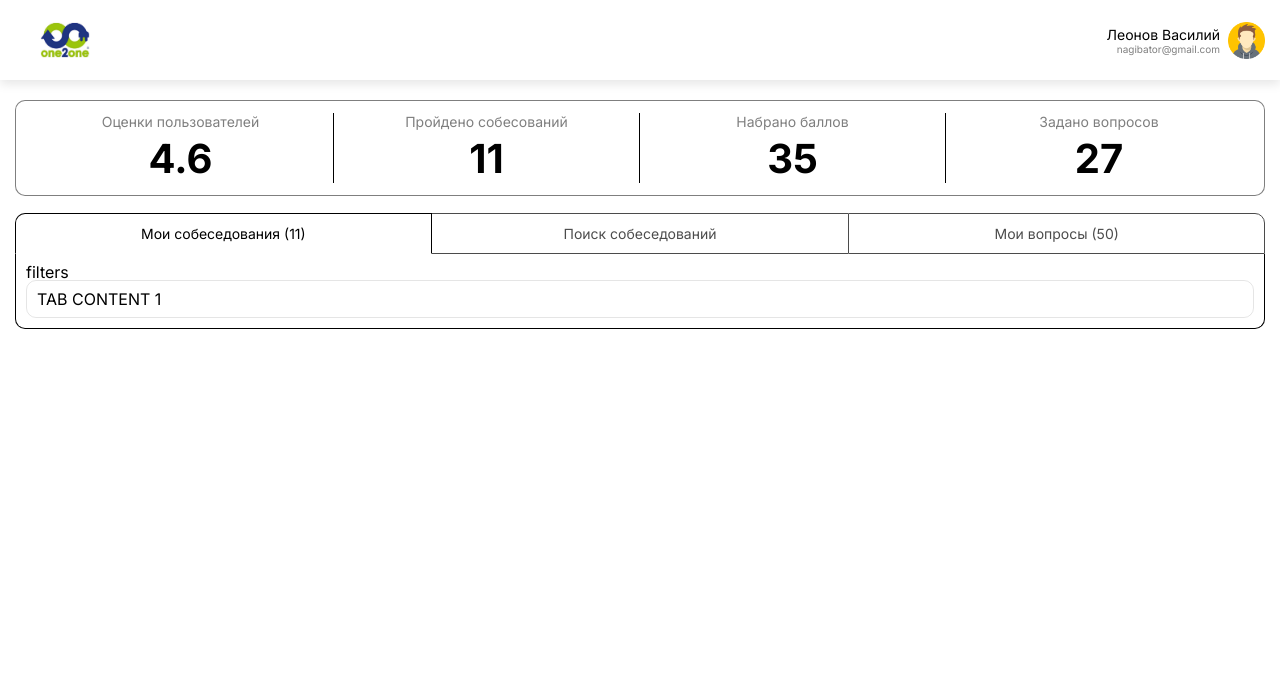
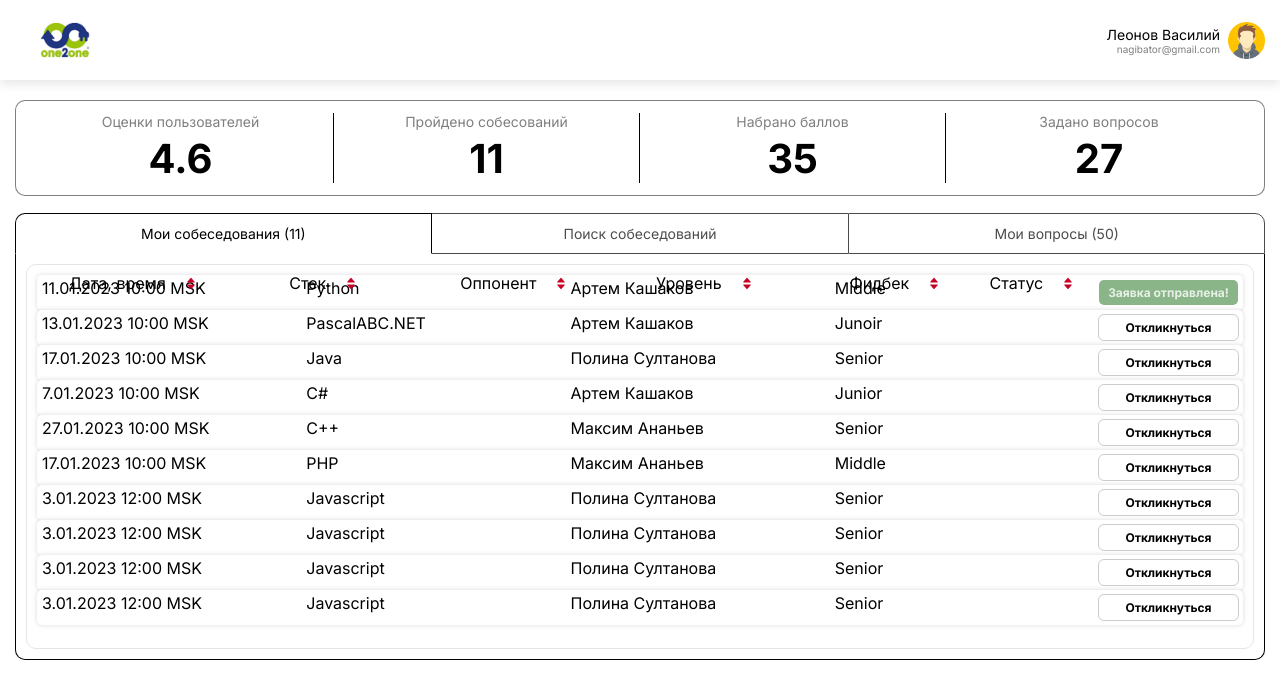
Before and after one commit to NikolayMurashkin/one-to-one_next, a Next.js app: page /interview in a window 1280 px wide. Shown: the top 698 px of the page. Built offline with nearby package versions, Linux system fonts and the light colour scheme.

Commit message:
added search interview

```diff
--- a/components/interview/InterviewTabs.module.scss
+++ b/components/interview/InterviewTabs.module.scss
@@ -13,8 +13,9 @@
 		border: 1px solid rgba(0, 0, 0, 0.1);
 		border-radius: 10px;
 		padding: 10px 10px 10px 10px;
-		max-height: 385px;
+		height: 385px;
 		overflow-y: auto;
+		position: relative;
 		&::-webkit-scrollbar {
 			width: 28px;
 			height: 0;
--- a/components/interview/InterviewTabs.tsx
+++ b/components/interview/InterviewTabs.tsx
@@ -3,7 +3,8 @@ import { useState } from 'react';
 import styles from './InterviewTabs.module.scss';
 import { Tabs } from './../ui/tabs/Tabs';
 import { TTab } from '../ui/tabs/Tabs.props';
-import { TabContent } from './TabContent';
+import { SearchInterview } from './SearchInterview';
+import { MyInterview } from './MyInterview';
 
 export const InterviewTabs = () => {
 	const tabs: TTab[] = [
@@ -26,10 +27,9 @@ export const InterviewTabs = () => {
 				tabs={tabs}
 			/>
 			<div className={styles.tab}>
-				<div>filters</div>
 				<div className={styles.content}>
-					{selectedTabId === tabs[0].id && <div>TAB CONTENT 1</div>}
-					{selectedTabId === tabs[1].id && <TabContent />}
+					{selectedTabId === tabs[0].id && <MyInterview />}
+					{selectedTabId === tabs[1].id && <SearchInterview />}
 					{selectedTabId === tabs[2].id && <div>TAB CONTENT 3</div>}
 				</div>
 			</div>
--- a/components/interview/TabContent.tsx
+++ b/components/interview/MyInterview.tsx
@@ -1,9 +1,11 @@
-import styles from './TabContent.module.scss';
+import styles from './MyInterview.module.scss';
 import { TabItem } from './TabItem';
+import { SortList } from './SortList';
 
-export const TabContent = () => {
+export const MyInterview = () => {
 	return (
-		<section>
+		<>
+			<SortList tabId={1} />
 			<ul className={styles.list}>
 				<li className={styles.item}>
 					<TabItem
@@ -106,6 +108,6 @@ export const TabContent = () => {
 					/>
 				</li>
 			</ul>
-		</section>
+		</>
 	);
 };
--- a/components/interview/TabContent.module.scss
+++ b/components/interview/SearchInterview.module.scss
@@ -1,4 +1,5 @@
 .list {
+	margin-top: 30px;
 	display: flex;
 	flex-direction: column;
 	row-gap: 4px;
--- /dev/null
+++ b/components/interview/SearchInterview.tsx
@@ -0,0 +1,113 @@
+import styles from './SearchInterview.module.scss';
+import { TabItem } from './TabItem';
+import { SortList } from './SortList';
+
+export const SearchInterview = () => {
+	return (
+		<>
+			<SortList tabId={2} />
+			<ul className={styles.list}>
+				<li className={styles.item}>
+					<TabItem
+						buttonText='Заявка отправлена!'
+						color='secondary'
+						stack='Python'
+						date='11.01.2023 10:00 MSK'
+						name='Артем Кашаков'
+						grade='Middle'
+					/>
+				</li>
+				<li className={styles.item}>
+					<TabItem
+						buttonText='Откликнуться'
+						color='ghost'
+						stack='PascalABC.NET'
+						date='13.01.2023 10:00 MSK'
+						name='Артем Кашаков'
+						grade='Junoir'
+					/>
+				</li>
+				<li className={styles.item}>
+					<TabItem
+						buttonText='Откликнуться'
+						color='ghost'
+						stack='Java'
+						date='17.01.2023 10:00 MSK'
+						name='Полина Султанова'
+						grade='Senior'
+					/>
+				</li>
+				<li className={styles.item}>
+					<TabItem
+						buttonText='Откликнуться'
+						color='ghost'
+						stack='C#'
+						date='7.01.2023 10:00 MSK'
+						name='Артем Кашаков'
+						grade='Junior'
+					/>
+				</li>
+				<li className={styles.item}>
+					<TabItem
+						buttonText='Откликнуться'
+						color='ghost'
+						stack='C++'
+						date='27.01.2023 10:00 MSK'
+						name='Максим Ананьев'
+						grade='Senior'
+					/>
+				</li>
+				<li className={styles.item}>
+					<TabItem
+						buttonText='Откликнуться'
+						color='ghost'
+						stack='PHP'
+						date='17.01.2023 10:00 MSK'
+						name='Максим Ананьев'
+						grade='Middle'
+					/>
+				</li>
+				<li className={styles.item}>
+					<TabItem
+						buttonText='Откликнуться'
+						color='ghost'
+						stack='Javascript'
+						date='3.01.2023 12:00 MSK'
+						name='Полина Султанова'
+						grade='Senior'
+					/>
+				</li>
+				<li className={styles.item}>
+					<TabItem
+						buttonText='Откликнуться'
+						color='ghost'
+						stack='Javascript'
+						date='3.01.2023 12:00 MSK'
+						name='Полина Султанова'
+						grade='Senior'
+					/>
+				</li>
+				<li className={styles.item}>
+					<TabItem
+						buttonText='Откликнуться'
+						color='ghost'
+						stack='Javascript'
+						date='3.01.2023 12:00 MSK'
+						name='Полина Султанова'
+						grade='Senior'
+					/>
+				</li>
+				<li className={styles.item}>
+					<TabItem
+						buttonText='Откликнуться'
+						color='ghost'
+						stack='Javascript'
+						date='3.01.2023 12:00 MSK'
+						name='Полина Султанова'
+						grade='Senior'
+					/>
+				</li>
+			</ul>
+		</>
+	);
+};
--- /dev/null
+++ b/components/interview/SortItem.module.scss
@@ -0,0 +1,4 @@
+.item {
+	display: flex;
+	column-gap: 20px;
+}
--- /dev/null
+++ b/components/interview/SortItem.tsx
@@ -0,0 +1,20 @@
+import styles from './SortItem.module.scss';
+import Image from 'next/image';
+
+type TSortItemProps = {
+	text: string
+}
+
+export const SortItem: React.FC<TSortItemProps> = ({text}) => {
+	return (
+		<div className={styles.item}>
+			<span className={styles.text}>{text}</span>
+			<Image
+				src='/icons/sort.svg'
+				width={10}
+				height={17}
+				alt='sort icon'
+			/>
+		</div>
+	);
+};
--- /dev/null
+++ b/components/interview/SortList.module.scss
@@ -0,0 +1,19 @@
+.wrapper {
+	margin-bottom: 10px;
+	position: fixed;
+	width: 100%;
+}
+
+.sortList {
+	display: flex;
+	justify-content: flex-start;
+
+	.sortItem:not(:last-child) {
+		flex: 1 1 20%;
+		display: flex;
+		justify-content: center;
+	}
+	.sortItem:last-child {
+		flex-basis: 440px;
+	}
+}
--- /dev/null
+++ b/components/interview/SortList.tsx
@@ -0,0 +1,64 @@
+import styles from './SortList.module.scss';
+import { SortItem } from './SortItem';
+
+type TSortListProps = {
+	tabId: string | number;
+};
+
+export const SortList: React.FC<TSortListProps> = ({ tabId }) => {
+	return (
+		<div className={styles.wrapper}>
+			{tabId == 1 && (
+				<ul className={styles.sortList}>
+					<li className={styles.sortItem}>
+						<SortItem text='Дата, время' />
+					</li>
+					<li className={styles.sortItem}>
+						<SortItem text='Стек' />
+					</li>
+					<li className={styles.sortItem}>
+						<SortItem text='Оппонент' />
+					</li>
+					<li className={styles.sortItem}>
+						<SortItem text='Уровень' />
+					</li>
+					<li className={styles.sortItem}>
+						<SortItem text='Фидбек' />
+					</li>
+					<li className={styles.sortItem}>
+						<SortItem text='Статус' />
+					</li>
+				</ul>
+			)}
+			{tabId == 2 && (
+				<ul className={styles.sortList}>
+					<li className={styles.sortItem}>
+						<SortItem text='Дата, время' />
+					</li>
+					<li className={styles.sortItem}>
+						<SortItem text='Стек' />
+					</li>
+					<li className={styles.sortItem}>
+						<SortItem text='Создатель' />
+					</li>
+					<li className={styles.sortItem}>
+						<SortItem text='Уровень' />
+					</li>
+					<li className={styles.sortItem}>
+						<div></div>
+					</li>
+				</ul>
+			)}
+			{tabId == 3 && (
+				<ul className={styles.sortList}>
+					<li className={styles.sortItem}>
+						<SortItem text='Список вопросов' />
+					</li>
+					<li className={styles.sortItem}>
+						<SortItem text='Технология' />
+					</li>
+				</ul>
+			)}
+		</div>
+	);
+};
```
Also changed, not shown: components/interview/Sort.tsx (deleted, +0 -7 lines), components/interview/MyInterview.module.scss (added), components/interview/Sort.module.scss (deleted), public/icons/sort.svg (added).
